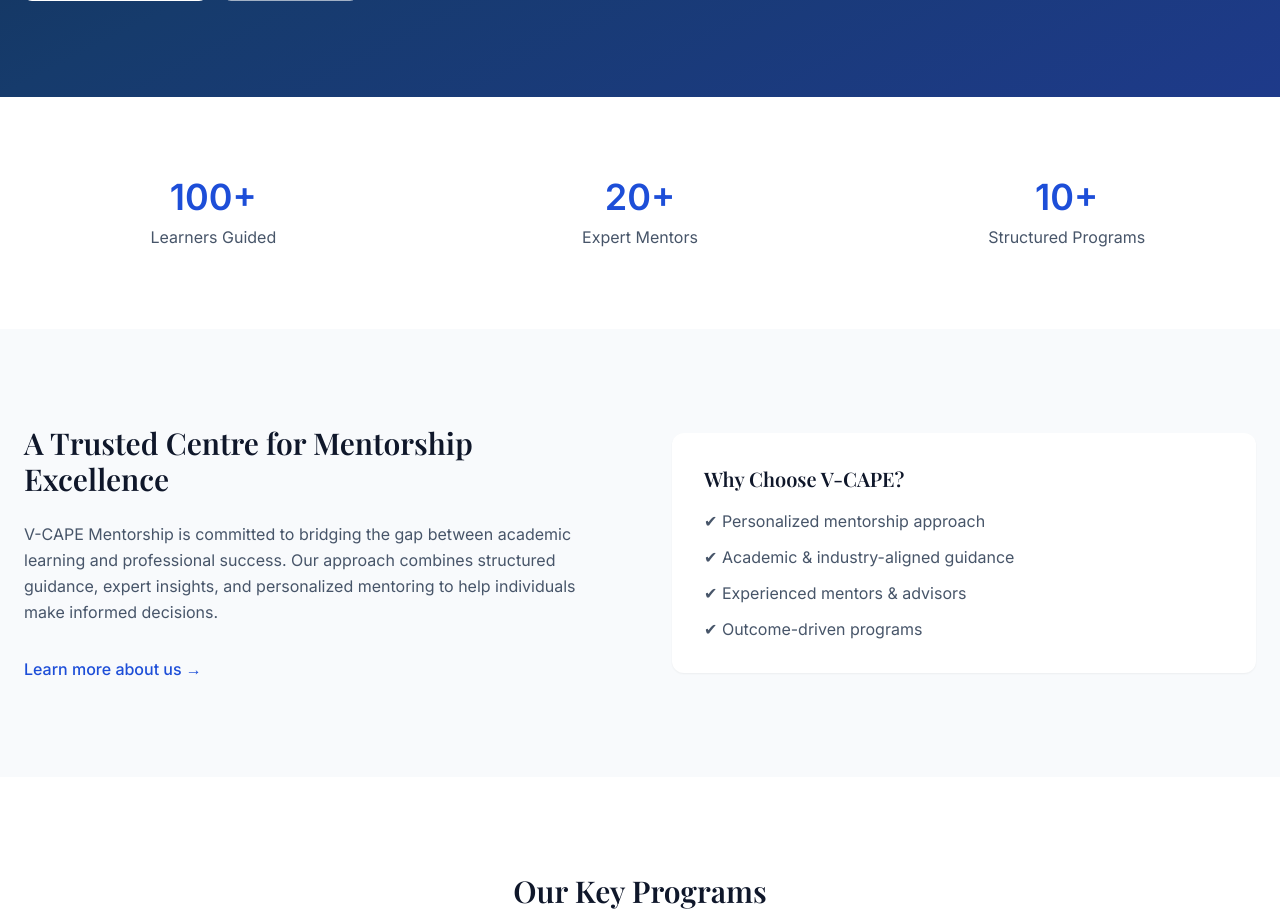
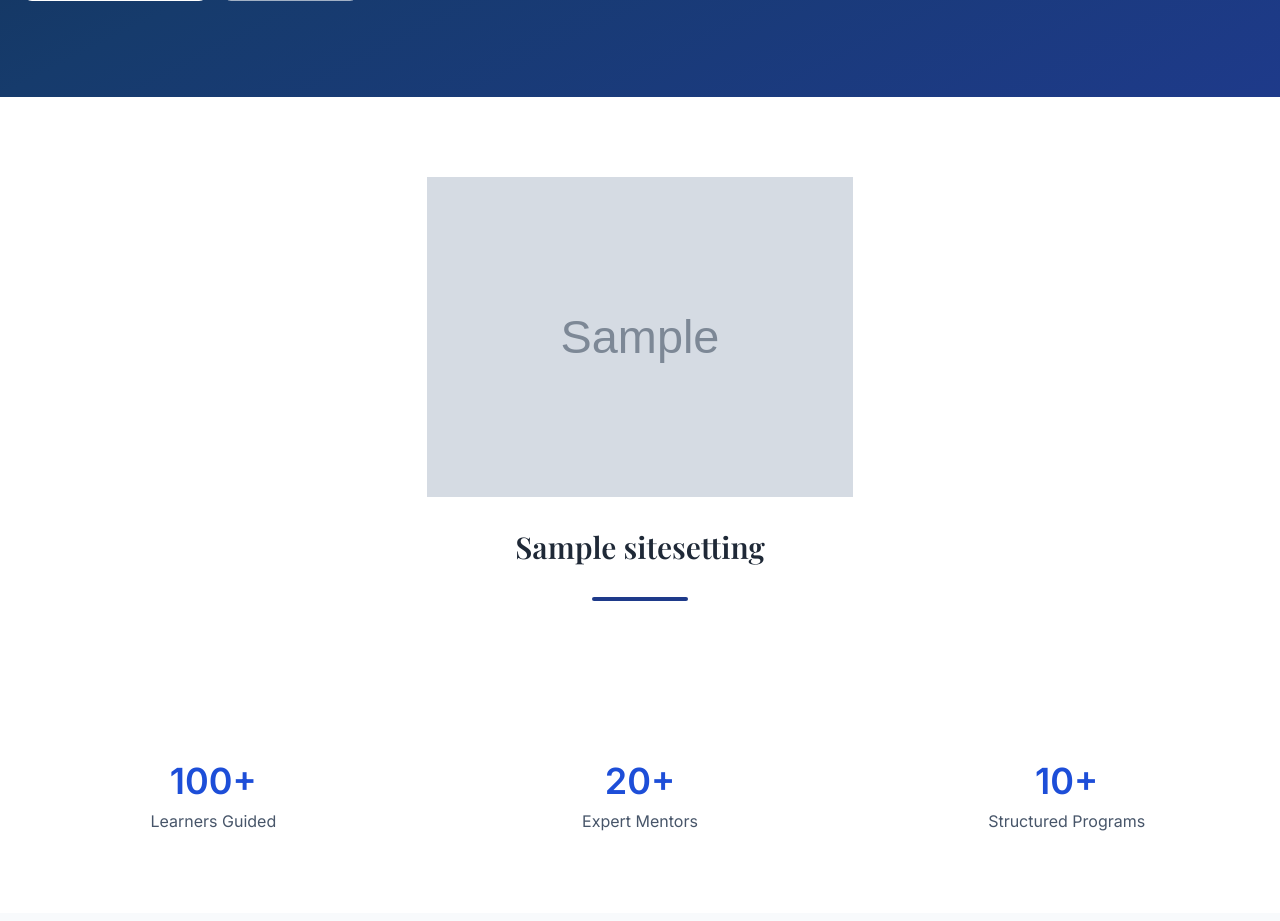
Before and after one commit to dillipkumardash1994-coder/vcape-website, a Django app: page / in a window 1280 px wide. Shown: the part 638-1559 px from the top of the page. Run offline with Django 5.2, Linux system fonts and the light colour scheme; tables that the repository leaves empty hold one stand-in row (values such as "Sample post"); grey boxes marked "Sample" are stand-in pictures; some libraries are stand-ins or nearby versions.

Commit message:
just modified

```diff
--- a/templates/base.html
+++ b/templates/base.html
@@ -65,14 +65,14 @@
             <a href="/programs/" class="hover:text-blue-700 transition">Programs</a>
             <a href="/team/" class="hover:text-blue-700 transition">Team</a>
             <a href="/blog/" class="hover:text-blue-700 transition">Blog</a>
-            <a href="/contact/" class="hover:text-blue-700 transition">Contact</a>
+            <!-- <a href="/contact/" class="hover:text-blue-700 transition">Contact</a> -->
         </nav>
 
         <!-- CTA -->
         <div class="hidden md:block flex-shrink-0">
             <a href="/contact/"
-               class="px-5 py-2 rounded-lg bg-blue-600 text-white text-sm font-semibold hover:bg-blue-700 transition shadow">
-                Get in Touch
+               class="px-5 py-2 rounded-lg bg-blue-600 text-white text-9m font-semibold hover:bg-blue-700 transition shadow">
+                Contact
             </a>
         </div>
     </div>
--- a/templates/home.html
+++ b/templates/home.html
@@ -24,8 +24,11 @@
             </div>
             {% endif %}
         -->
+            <!-- LEFT CONTENT -->
+        <div class="max-w-xl text-justify">
+
             <!-- Title -->
-            <h1 class="text-3xl md:text-4xl lg:text-5xl font-semibold leading-tight">
+            <h1 class="text-3xl md:text-4xl lg:text-5xl font-semibold leading-tight text-left">
                 Welcome to<br>
                 <span class="text-slate-100">
                     {{ site_settings.institute_name }}
@@ -33,12 +36,12 @@
             </h1>
 
             <!-- Intro line -->
-            <p class="mt-4 text-lg text-slate-200">
+            <p class="mt-4 text-lg text-slate-200 text-left">
                 The Vedanta–Centre for Academic & Professional Mentorship Excellence
             </p>
 
             <!-- Description -->
-            <div class="mt-6 space-y-4 text-base text-slate-300 leading-relaxed">
+            <div class="mt-6 space-y-4 text-base text-slate-300 leading-relaxed text-justify">
                 <p>
                     V-CAPE is a space for thinking deeply, communicating clearly, and
                     exploring possibilities across academic and professional journeys.
@@ -53,17 +56,19 @@
             </div>
 
             <!-- CTA -->
-            <div class="mt-10 flex flex-wrap gap-4">
+            <div class="mt-10 flex flex-wrap gap-4 text-left">
                 <a href="/programs/"
-                   class="px-6 py-3 bg-white text-[#0F2A44] font-medium rounded-lg hover:bg-slate-100 transition">
+                class="px-6 py-3 bg-white text-[#0F2A44] font-medium rounded-lg hover:bg-slate-100 transition">
                     Explore Programs
                 </a>
 
                 <a href="/contact/"
-                   class="px-6 py-3 border border-white/60 rounded-lg hover:bg-white hover:text-[#0F2A44] transition">
+                class="px-6 py-3 border border-white/60 rounded-lg hover:bg-white hover:text-[#0F2A44] transition">
                     Contact Us
                 </a>
             </div>
+        </div>
+
         </div>
 
         <!-- RIGHT VISUAL -->
@@ -79,6 +84,33 @@
 
     </div>
 </section>
+
+<!-- ================= BRAND IDENTITY SECTION ================= -->
+<section class="bg-white py-20">
+
+    <div class="max-w-6xl mx-auto px-6 text-center">
+
+        {% if site_settings.logo %}
+        <div class="flex justify-center mb-8">
+            <img
+                src="{{ site_settings.logo.url }}"
+                alt="{{ site_settings.institute_name }}"
+                class="h-52 md:h-64 lg:h-80 w-auto object-contain"
+            >
+        </div>
+        {% endif %}
+
+        <h2 class="text-2xl md:text-3xl font-semibold text-gray-800">
+            {{ site_settings.institute_name }}
+        </h2>
+
+        <!-- Optional Divider Line -->
+        <div class="mt-8 w-24 h-1 bg-[#1E3A8A] mx-auto rounded"></div>
+
+    </div>
+
+</section>
+
 
 <!-- ================= TRUST / STATS ================= -->
 <section class="bg-white">
```
